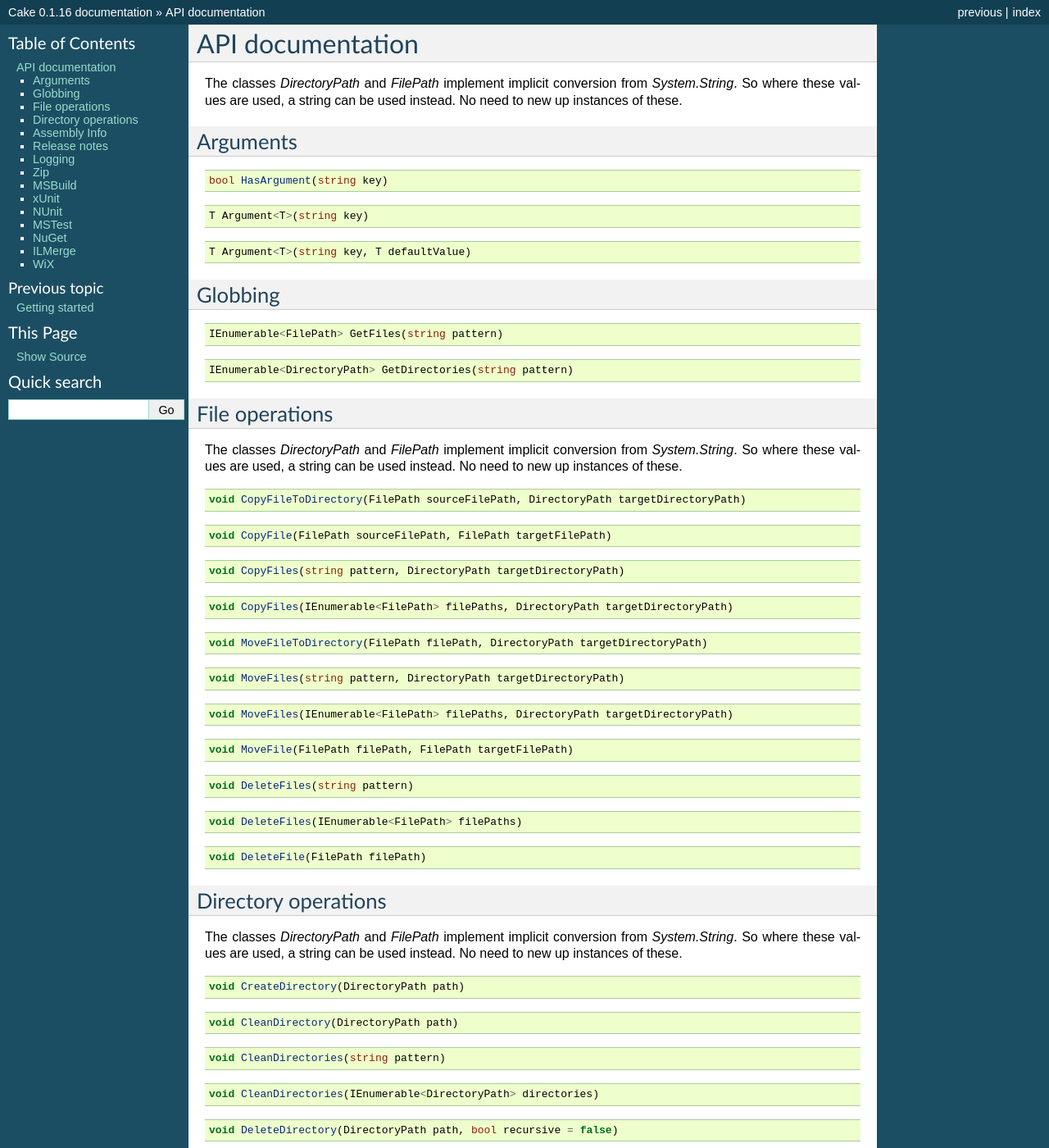
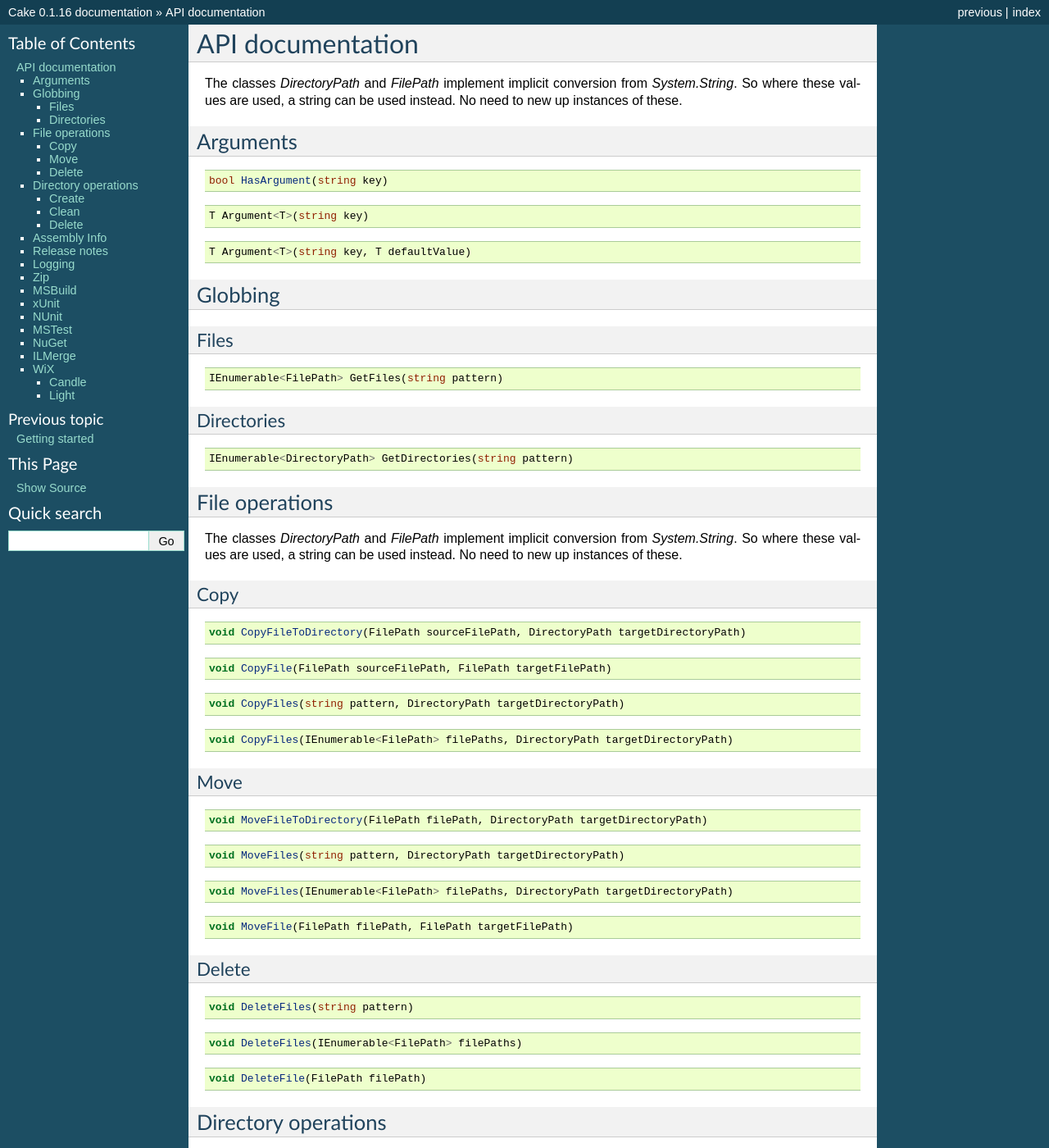
Before and after one commit to RichiCoder1/documentation, a Sphinx documentation site: the page built from source/api-documentation.rst, in a window 1280 px wide and 1400 px high. Shown: the whole window at 82% size. Built offline with Sphinx 7.4.7, drawn with Linux system fonts in a browser that asks for light colours; some of the changed text lies outside the part shown.

Commit message:
Added sub categories for methods.

```diff
--- a/source/api-documentation.rst
+++ b/source/api-documentation.rst
@@ -21,9 +21,15 @@ Arguments
 Globbing
 --------
 
+Files
+^^^^^
+
 .. code-block:: csharp
 
    IEnumerable<FilePath> GetFiles(string pattern)
+
+Directories
+^^^^^^^^^^^
 
 .. code-block:: csharp
 
@@ -33,6 +39,9 @@ File operations
 ---------------
 
 The classes `DirectoryPath` and `FilePath` implement implicit conversion from `System.String`. So where these values are used, a string can be used instead. No need to new up instances of these.
+
+Copy
+^^^^
 
 .. code-block:: csharp
 
@@ -50,6 +59,9 @@ The classes `DirectoryPath` and `FilePath` implement implicit conversion from `S
 
    void CopyFiles(IEnumerable<FilePath> filePaths, DirectoryPath targetDirectoryPath)
 
+Move
+^^^^
+
 .. code-block:: csharp
 
    void MoveFileToDirectory(FilePath filePath, DirectoryPath targetDirectoryPath)
@@ -65,6 +77,9 @@ The classes `DirectoryPath` and `FilePath` implement implicit conversion from `S
 .. code-block:: csharp
 
    void MoveFile(FilePath filePath, FilePath targetFilePath)
+
+Delete
+^^^^^^
 
 .. code-block:: csharp
 
@@ -83,9 +98,15 @@ Directory operations
 
 The classes `DirectoryPath` and `FilePath` implement implicit conversion from `System.String`. So where these values are used, a string can be used instead. No need to new up instances of these.
 
+Create
+^^^^^^
+
 .. code-block:: csharp
 
    void CreateDirectory(DirectoryPath path)
+
+Clean
+^^^^^
 
 .. code-block:: csharp
 
@@ -98,6 +119,9 @@ The classes `DirectoryPath` and `FilePath` implement implicit conversion from `S
 .. code-block:: csharp
 
    void CleanDirectories(IEnumerable<DirectoryPath> directories)
+
+Delete
+^^^^^^
 
 .. code-block:: csharp
 
@@ -262,6 +286,9 @@ ILMerge
 WiX
 ---
 
+Candle
+^^^^^^
+
 .. code-block:: csharp
 
    void WiXCandle(string pattern, CandleSettings settings = null)
@@ -270,6 +297,9 @@ WiX
 
    void WiXCandle(IEnumerable<FilePath> sourceFiles, CandleSettings settings = null)
 
+Light
+^^^^^
+
 .. code-block:: csharp
 
    void WiXLight(string pattern, LightSettings settings = null)
```
